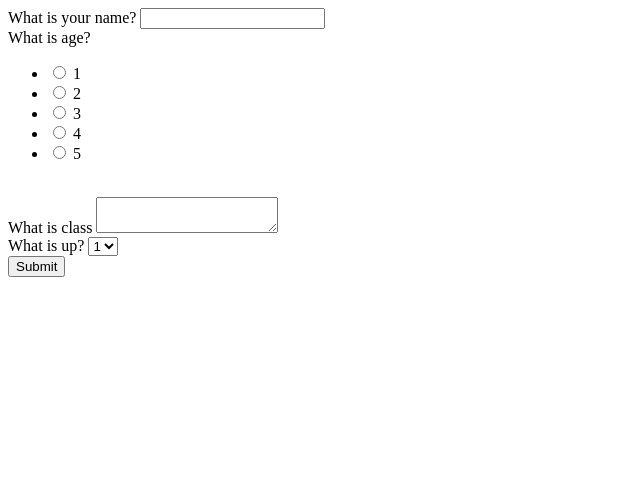
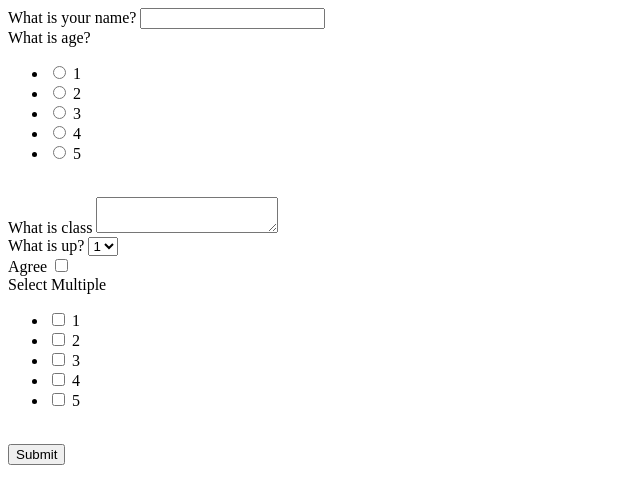
Before and after one commit to Pirate2606/fiverr-exportDB, a Flask app: page / in a window 1280 px wide. Shown: the top 504 px of the page, without its empty margins (0-640 px from the left). Run offline with Flask 2, Linux system fonts and the light colour scheme.

Commit message:
added multi checkbox

```diff
--- a/app.py
+++ b/app.py
@@ -4,8 +4,8 @@ from config import Config
 from cli import create_db
 import pandas as pd
 from models import *
-from forms import LoginForm, ExampleRadioForm
-from wtforms import StringField, TextAreaField, RadioField, SelectField
+from forms import LoginForm, MultiCheckboxField
+from wtforms import StringField, TextAreaField, RadioField, SelectField, BooleanField
 import json
 
 app.config['SECRET_KEY'] = 'verySecretCode'
@@ -17,10 +17,18 @@ db.init_app(app)
 @app.route('/', methods=['GET', 'POST'])
 def hello_world():
     # export_db()
-    record = {"question": ["What is your name?", "What is age?", "What is class", "What is up?"],
-              "type": ["StringField", "RadioField", "TextAreaField", "SelectField"],
-              "choices": [[], [("1", "1"), ("2", "2"), ("3", "3"), ("4", "4"), ("5", "5")], [],
-                          [("1", "1"), ("2", "2"), ("3", "3"), ("4", "4"), ("5", "5")]]}
+    record = {"question": ["What is your name?", "What is age?", "What is class", "What is up?", "Agree",
+                           "Select Multiple"],
+              "type": ["StringField", "RadioField", "TextAreaField", "SelectField", "BooleanField",
+                       "MultiCheckboxField"],
+              "choices": [
+                  [],
+                  [("1", "1"), ("2", "2"), ("3", "3"), ("4", "4"), ("5", "5")],
+                  [],
+                  [("1", "1"), ("2", "2"), ("3", "3"), ("4", "4"), ("5", "5")],
+                  [],
+                  [("1", "1"), ("2", "2"), ("3", "3"), ("4", "4"), ("5", "5")]
+              ]}
     json_record = json.dumps(record)
     create_form_object(json_record)
     form = LoginForm()
@@ -31,7 +39,7 @@ def create_form_object(json_obj):
     record = json.loads(json_obj)
     for i in range(len(record["question"])):
         variable_name = 'question' + str(i)
-        if "Radio" not in record["type"][i] and "Select" not in record["type"][i]:
+        if "Radio" not in record["type"][i] and "Select" not in record["type"][i] and "Checkbox" not in record["type"][i]:
             obj = record["type"][i] + f"('{record['question'][i]}', validators=[DataRequired()])"
         else:
             obj = record["type"][i] + \
--- a/forms.py
+++ b/forms.py
@@ -9,8 +9,3 @@ class LoginForm(FlaskForm):
 class MultiCheckboxField(SelectMultipleField):
     widget = widgets.ListWidget(prefix_label=False)
     option_widget = widgets.CheckboxInput()
-
-
-class ExampleRadioForm(FlaskForm):
-    choices = MultiCheckboxField('Routes', coerce=int)
-    submit = SubmitField("Set User Choices")
--- a/templates/form.html
+++ b/templates/form.html
@@ -19,12 +19,13 @@
     {{ form.question3.label }}
     {{ form.question3 }}
     <br>
+    {{ form.question4.label }}
+    {{ form.question4 }}
+    <br>
+    {{ form.question5.label }}
+    {{ form.question5 }}
+    <br>
     {{ form.submit }}
-{#    {% for choice in form2.choices %}#}
-{#        {{ choice() }}#}
-{#        {{ choice.label() }}#}
-{#    {% endfor %}#}
-
 </form>
 </body>
 </html>
```
